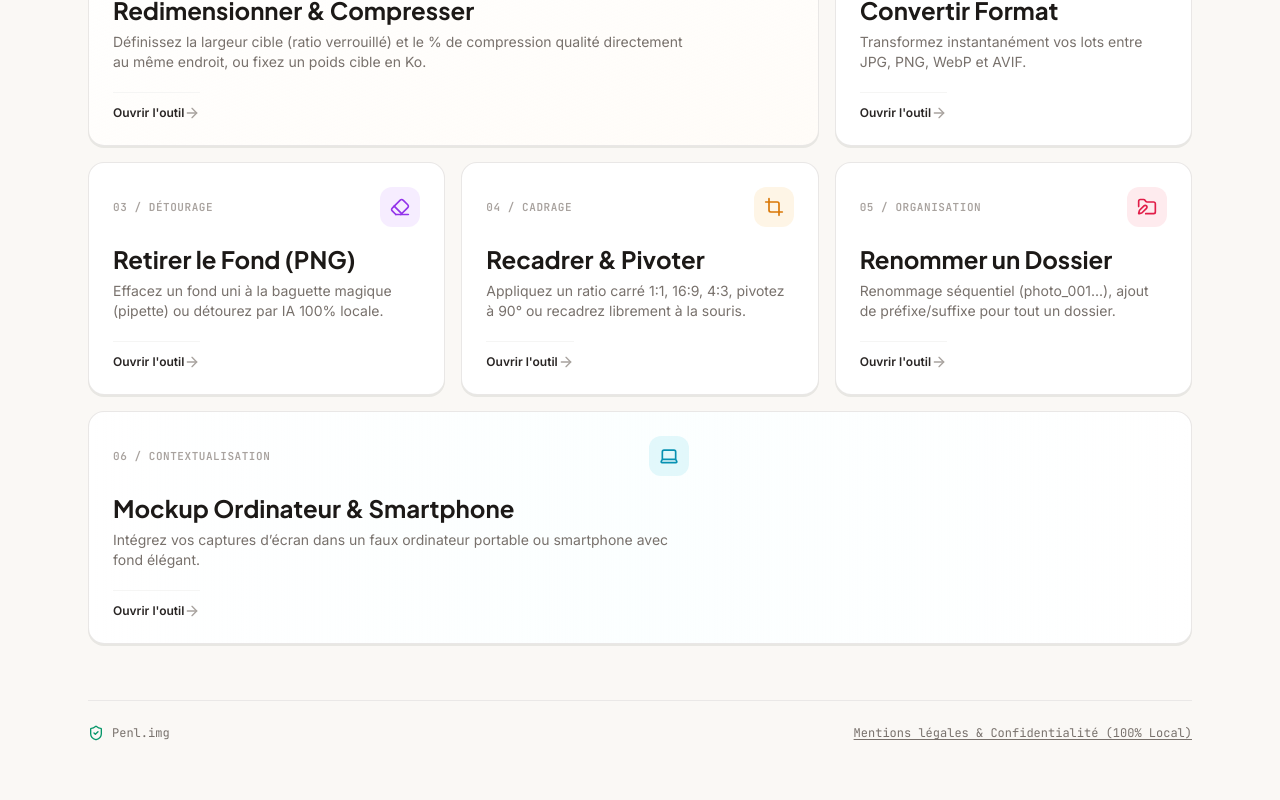
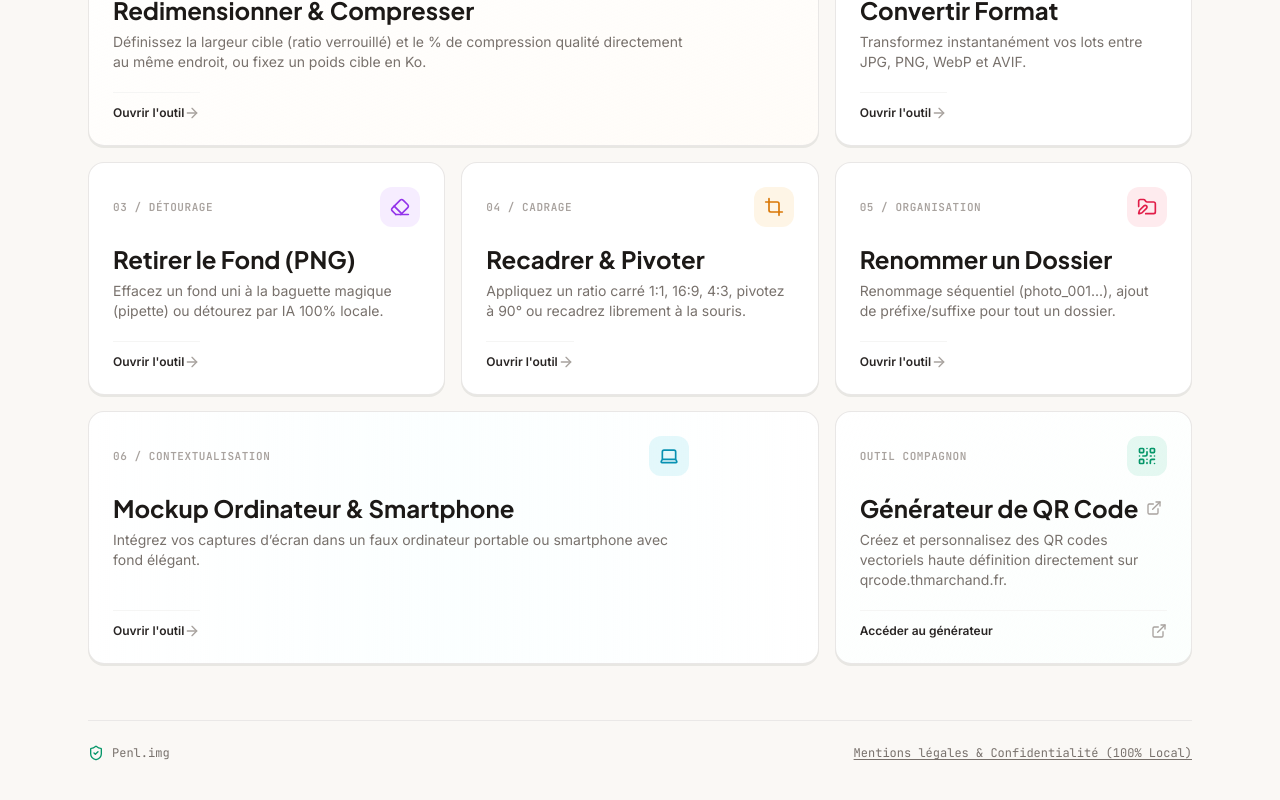
Before and after one commit to LaTMacchiato/penl-img, a React (Vite) app: page / in a window 1280 px wide. Shown: the part 624-1424 px from the top of the page. Built offline with nearby package versions, Linux system fonts and the light colour scheme.

Commit message:
Add QR Code generator companion card next to mockup studio

```diff
--- a/src/App.tsx
+++ b/src/App.tsx
@@ -52,6 +52,8 @@ import {
   FileImage,
   Sliders,
   Laptop,
+  QrCode,
+  ExternalLink,
 } from 'lucide-react';
 
 export type ToolId =
@@ -77,6 +79,8 @@ interface ToolCardDef {
   featured?: boolean;
   compact?: boolean;
   fullWidth?: boolean;
+  twoColumns?: boolean;
+  externalUrl?: string;
 }
 
 const MAIN_TOOLS: ToolCardDef[] = [
@@ -141,7 +145,18 @@ const MAIN_TOOLS: ToolCardDef[] = [
     accentText: 'text-cyan-600',
     accentBorder: 'group-hover:border-cyan-500/50',
     icon: <Laptop className="w-5 h-5" />,
-    fullWidth: true,
+    twoColumns: true,
+  },
+  {
+    id: 'qrcode',
+    badge: 'OUTIL COMPAGNON',
+    title: 'Générateur de QR Code',
+    subtitle: 'Créez et personnalisez des QR codes vectoriels haute définition directement sur qrcode.thmarchand.fr.',
+    accentBg: 'bg-emerald-500/10',
+    accentText: 'text-emerald-600',
+    accentBorder: 'group-hover:border-emerald-500/50',
+    icon: <QrCode className="w-5 h-5" />,
+    externalUrl: 'https://qrcode.thmarchand.fr/',
   },
 ];
 
@@ -888,18 +903,34 @@ export function App() {
                 <div className="h-px flex-1 bg-stone-200" />
               </div>
               <div className="grid grid-cols-1 sm:grid-cols-2 lg:grid-cols-3 gap-4">
-                {MAIN_TOOLS.map((tool) => (
-                  <button
+                {MAIN_TOOLS.map((tool) => {
+                  const CardComponent = tool.externalUrl ? 'a' : 'button';
+                  const cardProps = tool.externalUrl
+                    ? {
+                        href: tool.externalUrl,
+                        target: '_blank',
+                        rel: 'noopener noreferrer',
+                      }
+                    : {
+                        type: 'button' as const,
+                        onClick: () => selectTool(tool.id),
+                      };
+
+                  return (
+                    <CardComponent
                       key={tool.id}
-                    type="button"
-                    onClick={() => selectTool(tool.id)}
+                      {...cardProps}
                       className={`group text-left bg-white rounded-2xl p-6 border border-stone-200/90 ${
                         tool.accentBorder
-                    } shadow-tactile hover:shadow-tactile-lg hover:-translate-y-0.5 transition-all flex flex-col justify-between min-h-[185px] ${
-                      tool.fullWidth
+                      } shadow-tactile hover:shadow-tactile-lg hover:-translate-y-0.5 transition-all flex flex-col justify-between min-h-[185px] cursor-pointer ${
+                        tool.twoColumns
+                          ? 'col-span-1 sm:col-span-2 lg:col-span-2 bg-gradient-to-r from-white via-cyan-50/20 to-white'
+                          : tool.fullWidth
                           ? 'col-span-1 sm:col-span-2 lg:col-span-3 bg-gradient-to-r from-white via-cyan-50/20 to-white'
                           : tool.featured
                           ? 'sm:col-span-2 lg:col-span-2 bg-gradient-to-br from-white to-orange-50/40'
+                          : tool.externalUrl
+                          ? 'col-span-1 sm:col-span-2 lg:col-span-1 bg-gradient-to-br from-white to-emerald-50/20'
                           : ''
                       }`}
                     >
@@ -915,8 +946,11 @@ export function App() {
                           </div>
                         </div>
 
-                      <h2 className="font-display text-xl sm:text-2xl font-bold text-stone-900 group-hover:text-orange-600 transition-colors">
-                        {tool.title}
+                        <h2 className="font-display text-xl sm:text-2xl font-bold text-stone-900 group-hover:text-orange-600 transition-colors flex items-center gap-2">
+                          <span>{tool.title}</span>
+                          {tool.externalUrl && (
+                            <ExternalLink className="w-4 h-4 text-stone-400 group-hover:text-emerald-600 transition-colors shrink-0" />
+                          )}
                         </h2>
                         <p className="text-xs sm:text-sm text-stone-500 mt-1.5 leading-relaxed max-w-xl">
                           {tool.subtitle}
@@ -924,11 +958,16 @@ export function App() {
                       </div>
 
                       <div className="mt-5 pt-3 border-t border-stone-100 flex items-center justify-between text-xs font-semibold text-stone-800">
-                      <span>Ouvrir l'outil</span>
+                        <span>{tool.externalUrl ? 'Accéder au générateur' : "Ouvrir l'outil"}</span>
+                        {tool.externalUrl ? (
+                          <ExternalLink className="w-4 h-4 text-stone-400 group-hover:text-emerald-600 group-hover:translate-x-0.5 group-hover:-translate-y-0.5 transition-all" />
+                        ) : (
                           <ArrowRight className="w-4 h-4 text-stone-400 group-hover:text-orange-600 group-hover:translate-x-1 transition-all" />
-                    </div>
-                  </button>
-                ))}
+                        )}
+                      </div>
+                    </CardComponent>
+                  );
+                })}
               </div>
             </div>
           </div>
```
Lines whose indentation alone changed are shown as unchanged.
